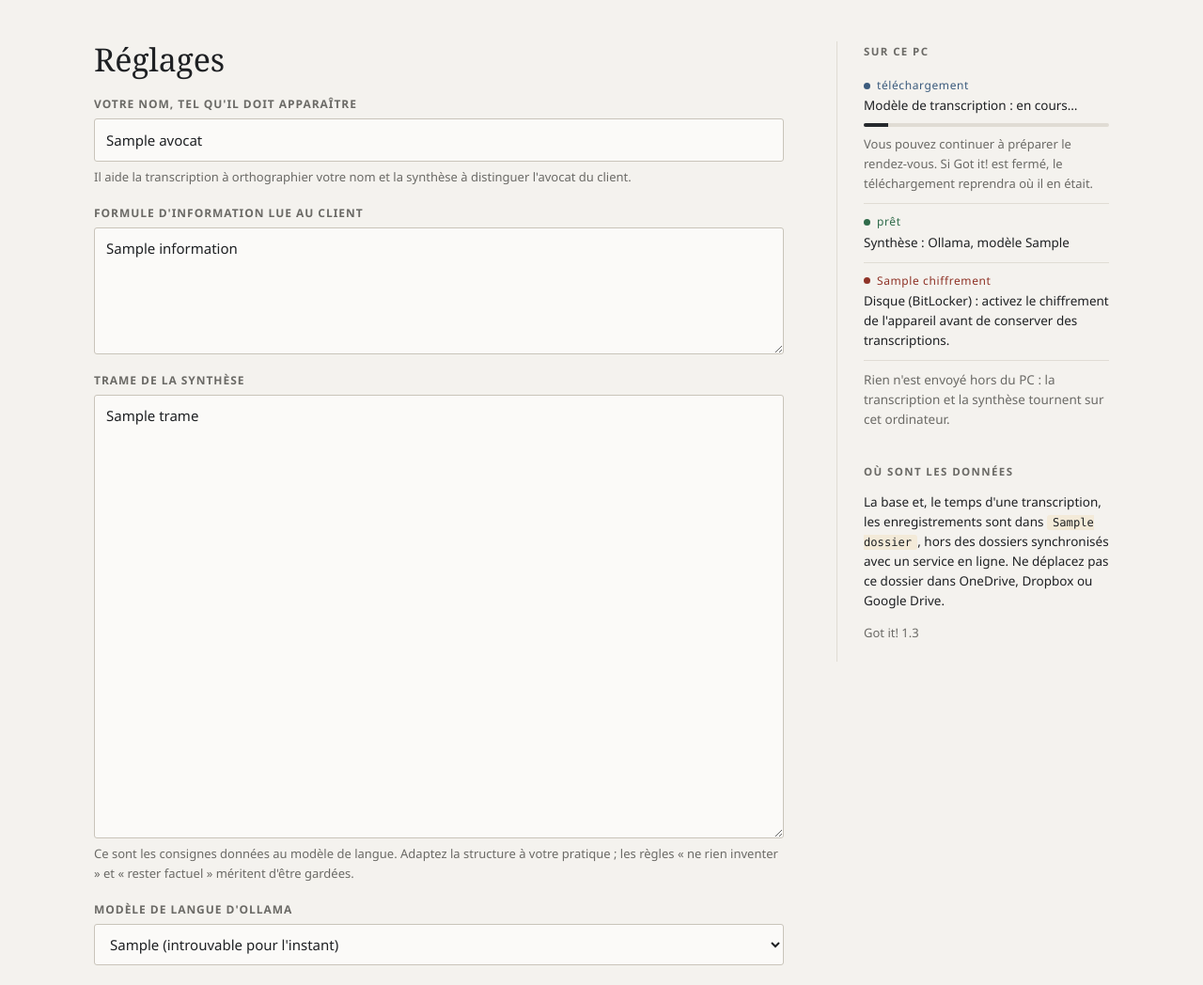
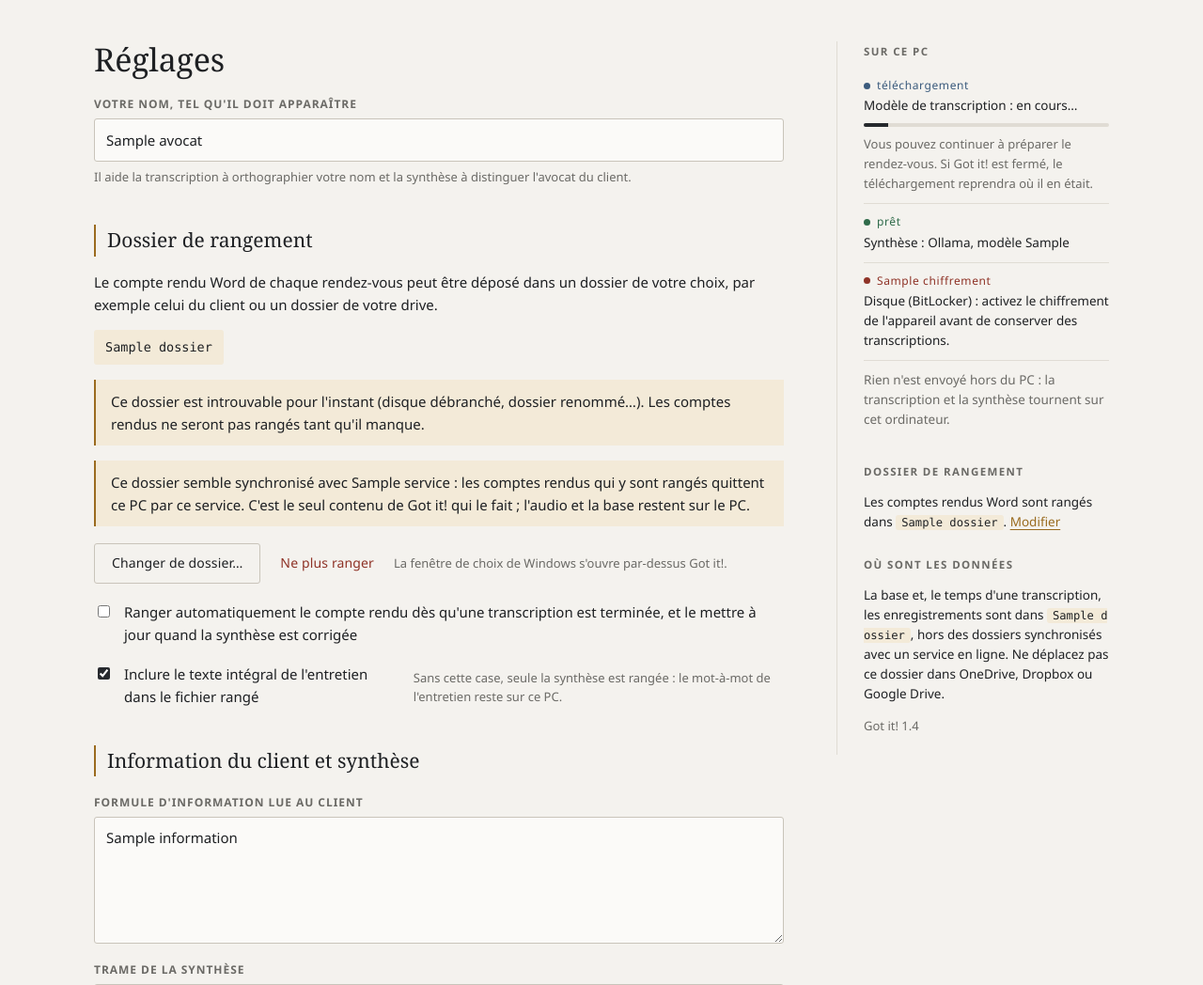
Before and after one commit to fanny-ctrl/got-it, a FastAPI app: template transcripteur/templates/reglages.html in a window 1280 px wide. Shown: the part 58-1106 px from the top of the page at 94% size. Run offline with FastAPI, Linux system fonts and the light colour scheme; the template is opened without the code that fills it: most values are stand-ins (such as "Sample title", 1, 10 or a date in 2020).

Commit message:
Réglages : le dossier de rangement en tête de page, version 1.4
La rubrique était sous la trame de la synthèse, hors de l'écran à l'ouverture.
Elle suit maintenant le nom, et la marge la rappelle avec un lien.

Co-Authored-By: Claude Fable 5.2 <noreply@anthropic.com>

```diff
--- a/transcripteur/__init__.py
+++ b/transcripteur/__init__.py
@@ -1,3 +1,3 @@
 """Got it! : enregistrer, transcrire et résumer un rendez-vous sans rien envoyer hors du PC."""
 
-VERSION = "1.3"
+VERSION = "1.4"
--- a/transcripteur/static/style.css
+++ b/transcripteur/static/style.css
@@ -138,6 +138,7 @@ h3 {
   font-size: 13.5px;
   line-height: 1.55;
 }
+.deux-zones aside code { word-break: break-all; }
 .deux-zones aside h3:first-child { margin-top: 0; }
 @media (max-width: 900px) {
   .deux-zones { grid-template-columns: 1fr; gap: 28px; }
--- a/transcripteur/templates/reglages.html
+++ b/transcripteur/templates/reglages.html
@@ -9,23 +9,6 @@
     <label>Votre nom, tel qu'il doit apparaître
       <input name="avocat" value="{{ valeurs.avocat }}" placeholder="Maître Prénom Nom" autocomplete="off">
       <span class="discret">Il aide la transcription à orthographier votre nom et la synthèse à distinguer l'avocat du client.</span>
-    </label>
-
-    <label>Formule d'information lue au client
-      <textarea name="information" rows="5">{{ valeurs.information }}</textarea>
-    </label>
-
-    <label>Trame de la synthèse
-      <textarea name="trame" rows="20">{{ valeurs.trame }}</textarea>
-      <span class="discret">Ce sont les consignes données au modèle de langue. Adaptez la structure à votre pratique&nbsp;; les règles « ne rien inventer » et « rester factuel » méritent d'être gardées.</span>
-    </label>
-
-    <label>Modèle de langue d'Ollama
-      <select name="modele_ollama">
-        <option value="">Choix automatique (Mistral s'il est installé)</option>
-        {% for m in environnement.ollama or [] %}<option value="{{ m }}" {% if m == valeurs.modele_ollama %}selected{% endif %}>{{ m }}</option>{% endfor %}
-        {% if valeurs.modele_ollama and valeurs.modele_ollama not in (environnement.ollama or []) %}<option value="{{ valeurs.modele_ollama }}" selected>{{ valeurs.modele_ollama }} (introuvable pour l'instant)</option>{% endif %}
-      </select>
     </label>
 
     <h2 id="rangement">Dossier de rangement</h2>
@@ -54,6 +37,24 @@
     <input type="hidden" name="rangement_auto" value="1">
     {% endif %}
 
+    <h2>Information du client et synthèse</h2>
+    <label>Formule d'information lue au client
+      <textarea name="information" rows="5">{{ valeurs.information }}</textarea>
+    </label>
+
+    <label>Trame de la synthèse
+      <textarea name="trame" rows="12">{{ valeurs.trame }}</textarea>
+      <span class="discret">Ce sont les consignes données au modèle de langue. Adaptez la structure à votre pratique&nbsp;; les règles « ne rien inventer » et « rester factuel » méritent d'être gardées.</span>
+    </label>
+
+    <label>Modèle de langue d'Ollama
+      <select name="modele_ollama">
+        <option value="">Choix automatique (Mistral s'il est installé)</option>
+        {% for m in environnement.ollama or [] %}<option value="{{ m }}" {% if m == valeurs.modele_ollama %}selected{% endif %}>{{ m }}</option>{% endfor %}
+        {% if valeurs.modele_ollama and valeurs.modele_ollama not in (environnement.ollama or []) %}<option value="{{ valeurs.modele_ollama }}" selected>{{ valeurs.modele_ollama }} (introuvable pour l'instant)</option>{% endif %}
+      </select>
+    </label>
+
     <div class="actions">
       <button class="bouton principal" type="submit">Enregistrer</button>
       <button class="bouton" type="submit" name="retablir" value="1" onclick="return confirm('Rétablir la formule d\'information et la trame d\'origine ?')">Rétablir la formule et la trame d'origine</button>
@@ -62,6 +63,8 @@
 
   <aside>
     {% include "_environnement.html" %}
+    <h3>Dossier de rangement</h3>
+    <p>{% if rangement.dossier %}Les comptes rendus Word sont rangés dans <code>{{ rangement.dossier }}</code>.{% else %}Aucun dossier choisi pour ranger les comptes rendus Word.{% endif %} <a href="#rangement">{% if rangement.dossier %}Modifier{% else %}Choisir un dossier{% endif %}</a></p>
     <h3>Où sont les données</h3>
     <p>La base et, le temps d'une transcription, les enregistrements sont dans <code>{{ dossier }}</code>, hors des dossiers synchronisés avec un service en ligne. Ne déplacez pas ce dossier dans OneDrive, Dropbox ou Google Drive.</p>
     <p class="discret">Got it! {{ version }}</p>
```
